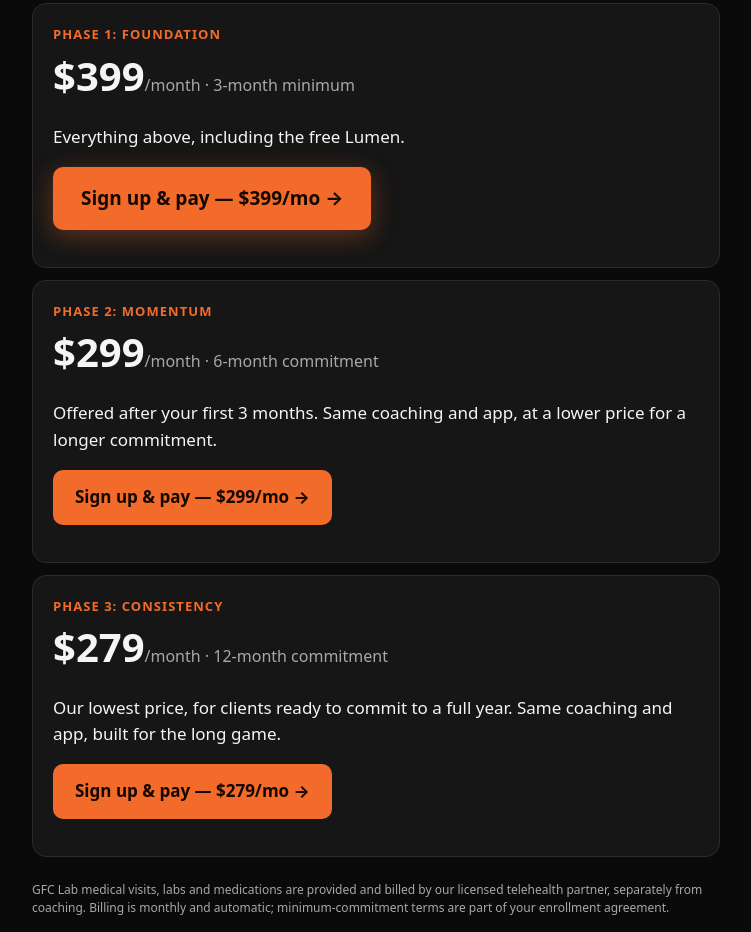
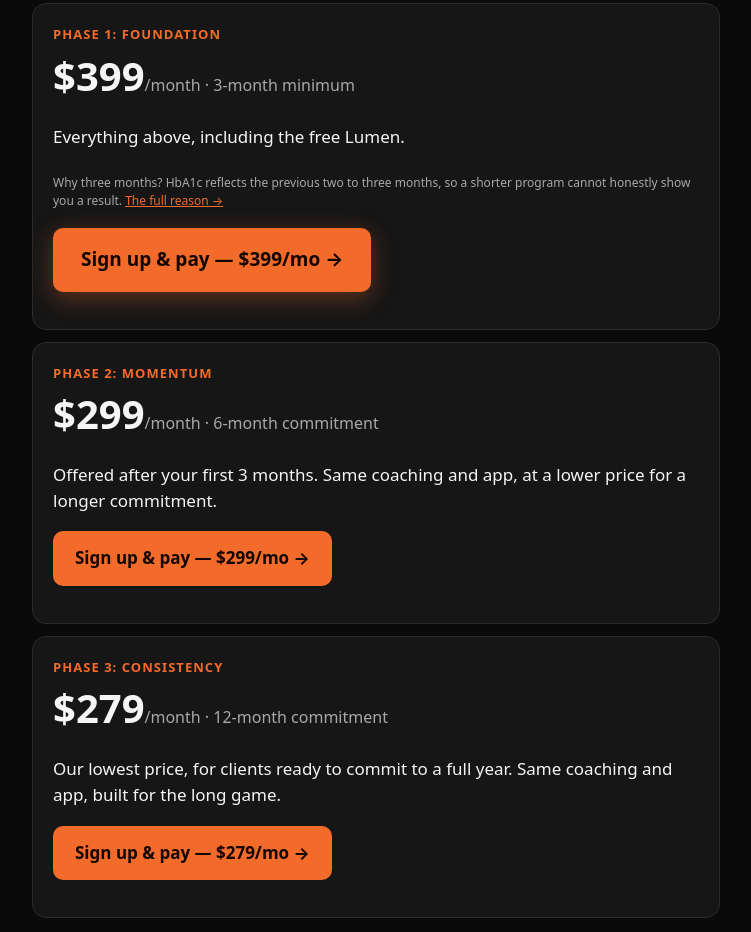
Before and after one commit to GuiFIzz/GuiFIzz, a plain HTML site: page metabolic-free/site/program.html in a window 1280 px wide. Shown: the part 3213-4145 px from the top of the page, without its empty margins (264-1015 px from the left). Drawn offline with Linux system fonts and the light colour scheme.

Commit message:
Answer the three-month minimum on the card that asks for it
The reason sat in its own section above Investment, which is the right place to
form the objection but the wrong place to settle it: by the time somebody is
reading "$399/month · 3-month minimum" and deciding whether to click, the
answer is off-screen behind them.

The Phase 1 card now carries the one sentence that settles it - HbA1c reflects
the previous two to three months - and links back to the full argument for
anyone who wants it. The section above is unchanged; this is a second, shorter
answer at the only moment the question actually costs a sign-up.

Co-Authored-By: Claude Opus 5 <noreply@anthropic.com>

```diff
--- a/metabolic-free/site/program.html
+++ b/metabolic-free/site/program.html
@@ -106,6 +106,12 @@
       <div class="eyebrow">Phase 1: Foundation</div>
       <div class="price">$399<small>/month · 3-month minimum</small></div>
       <p>Everything above, including the free Lumen.</p>
+      <!-- The minimum is read here, so the reason for it is answered here too. The full
+           argument is the section above; this is the one sentence that settles it at the
+           moment somebody is deciding whether to click. -->
+      <p class="note">Why three months? HbA1c reflects the previous two to three months, so
+        a shorter program cannot honestly show you a result. <a href="#why-three-months">The
+        full reason →</a></p>
       <p><a class="btn btn-fortify" href="https://www.ptdistinction.com/package_signup?str=1&amp;apk=GF4EJMK9NP396347&amp;pkid=47504" target="_blank" rel="noopener">Sign up & pay — $399/mo →</a></p>
     </div>
     <div class="card">
```
